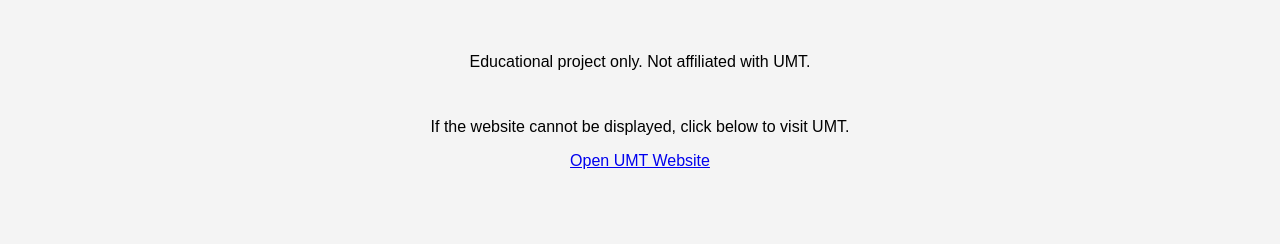
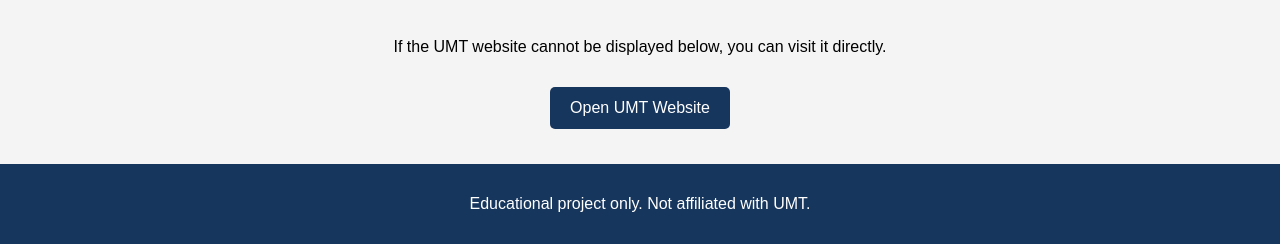
Before and after one commit to Shanza-dev26/umt-iframe-project, a plain HTML site: page index.html in a window 1280 px wide. Shown: the part 865-1109 px from the top of the page. Before the commit the page ends 1035 px from the top, so only its background shows below. Drawn offline with Linux system fonts and the light colour scheme.

Commit message:
Update website design and iframe link
Updated footer and content structure for clarity and improved styling.

```diff
--- a/index.html
+++ b/index.html
@@ -32,7 +32,24 @@
         }
 
         footer {
+            background-color: #17365D;
+            color: white;
             padding: 15px;
+            margin-top: 20px;
+        }
+
+        a {
+            display: inline-block;
+            background-color: #17365D;
+            color: white;
+            padding: 12px 20px;
+            text-decoration: none;
+            border-radius: 5px;
+            margin: 15px;
+        }
+
+        a:hover {
+            background-color: #315a89;
         }
     </style>
 </head>
@@ -45,24 +62,30 @@
     </header>
 
     <div class="content">
+
         <h2>University of Management and Technology</h2>
-        <p>Below is an attempt to embed UMT's website using iframe.</p>
+
+        <p>
+            Below is an attempt to embed UMT's website using iframe.
+        </p>
 
         <iframe src="https://www.umt.edu.pk/">
         </iframe>
+
     </div>
+
+    <p>
+        If the UMT website cannot be displayed below,
+        you can visit it directly.
+    </p>
+
+    <a href="https://www.umt.edu.pk/" target="_blank">
+        Open UMT Website
+    </a>
 
     <footer>
         <p>Educational project only. Not affiliated with UMT.</p>
     </footer>
-    <p>
-    If the website cannot be displayed,
-    click below to visit UMT.
-</p>
-
-<a href="https://www.umt.edu.pk/" target="_blank">
-    Open UMT Website
-</a>
 
 </body>
 </html>
```
